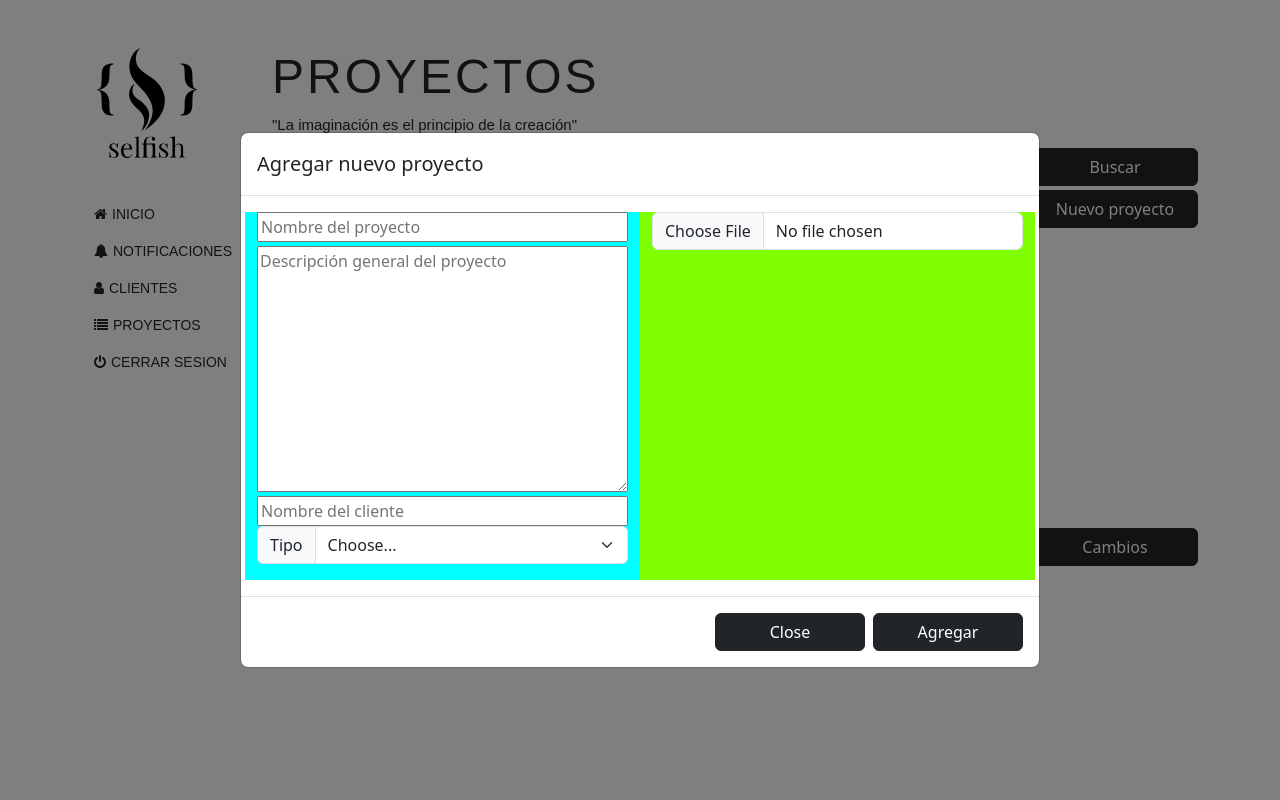
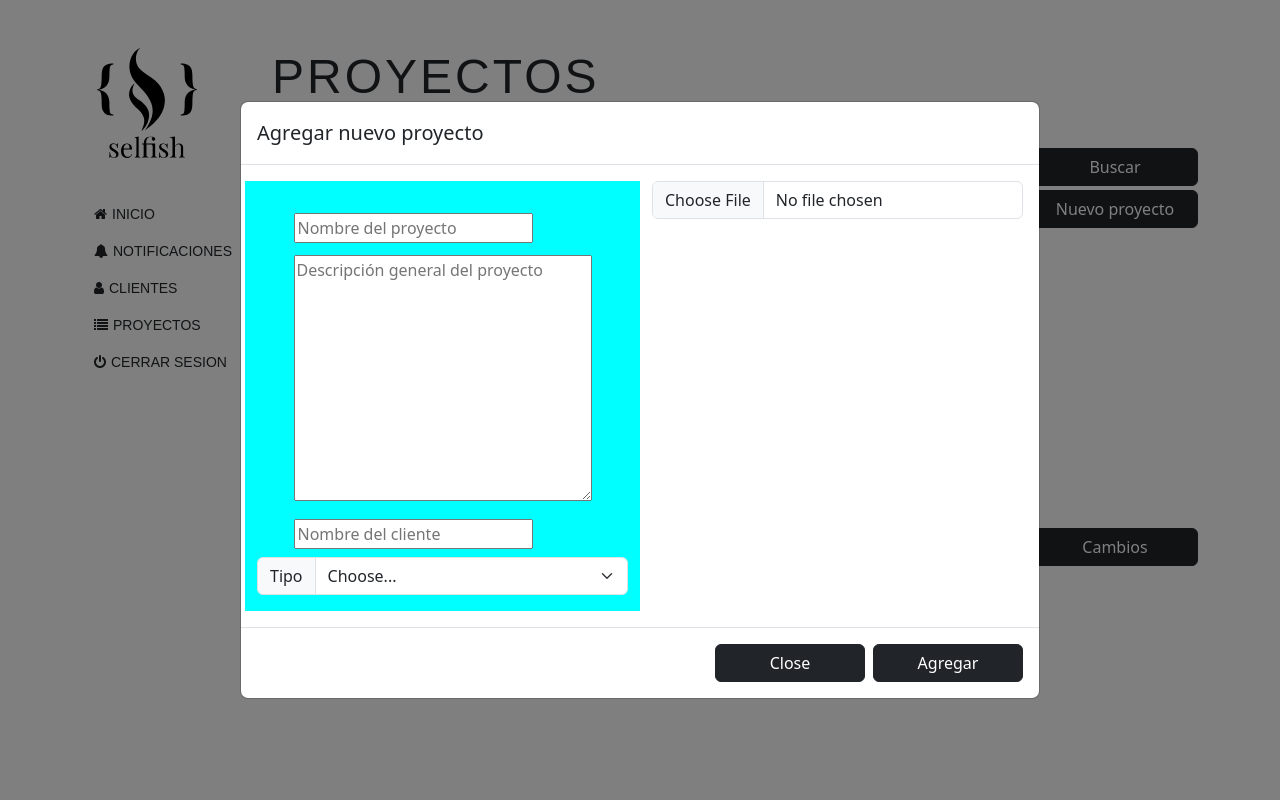
Before and after one commit to adriana-622/Clientes-selfish, a PHP site: page /Admin/Proyectos_admin.php in a window 1280 px wide, after a click on "Nuevo proyecto". Run offline with PHP 8.4, Linux system fonts and the light colour scheme.

Commit message:
14/03/2023

```diff
--- a/Admin/Cliente_admin.php
+++ b/Admin/Cliente_admin.php
@@ -23,8 +23,8 @@
             </div>
             <div class="d-grid gap-1 contenedor-botones" role="group" aria-label="Vertical button group">
                <a href="../Admin/Inicio_admin.php" class="btn btn-outline-dark"><i class="fa fa-home "></i>Inicio</a>
-               <a class="btn btn-outline-dark"><i class="fa fa-bell "></i>Notificaciones</a>
-               <a href="../Admin/Cliente_admin.php"class="btn btn-outline-dark"><i class="fa fa-user "></i>Clientes</a>
+               <a href="../Admin/Notificaciones_admin.php" class="btn btn-outline-dark"><i class="fa fa-bell "></i>Notificaciones</a>
+               <a href="../Admin/Cliente_admin.php" class="btn btn-outline-dark"><i class="fa fa-user "></i>Clientes</a>
                <a href="../Admin/Proyectos_admin.php" class="btn btn-outline-dark"><i class="fa fa-list "></i>Proyectos</a>
                <a href="#" class="btn btn-outline-dark"><i class="fa fa-power-off "></i>Cerrar sesion</a>
             </div>
--- a/Admin/Proyectos_admin.php
+++ b/Admin/Proyectos_admin.php
@@ -59,8 +59,6 @@
             </div>
          </div>
          <!--MODAL-->
-         <!-- Button trigger modal -->
-         <!-- Modal -->
          <div class="modal fade" id="contenedor-modal"  data-bs-keyboard="false" tabindex="-1" aria-labelledby="staticBackdropLabel" aria-hidden="true">
             <div class="modal-dialog modal-dialog-centered modal-lg">
             <div class="modal-content">
@@ -69,14 +67,20 @@
                   <!--<button type="button" class="btn-close" data-bs-dismiss="modal" aria-label="Close"></button>-->
                </div>
                <div class="modal-body">
-                  <div class="row">
+                  <div class="row ">
                      <div class="col-md-6" style="background-color: aqua;">
-                        <div class="d-grid gap-1 cont-input">
-                           <input type="text" placeholder="Nombre del proyecto">
+                        <div class="pt-3 d-grid gap-1 cont-input justify-content-around">
+                           <div class="pt-3">
+                           <input class="cont-input" type="text" placeholder="Nombre del proyecto">
+                           </div>
+                           <div class="pt-2">
                            <textarea name="" id="" cols="30" rows="10" placeholder="Descripción general del proyecto"></textarea>
+                           </div>
+                           <div class="pt-2">
                            <input type="text" placeholder="Nombre del cliente">
+                           </div>
                         </div>
-                        <div class="input-group mb-3">
+                        <div class="pt-2 input-group mb-3">
                            <label class="input-group-text" for="inputGroupSelect01">Tipo</label>
                            <select class="form-select" id="inputGroupSelect01">
                              <option selected>Choose...</option>
@@ -86,7 +90,7 @@
                            </select>
                          </div>
                      </div>
-                     <div class="col-md-6 contenedor-img-proyect" style="background-color: chartreuse;">
+                     <div class="col-md-6 subir-imagen" >
                         <div class="mb-3 contenedor-file-modal">
                            <input class="form-control" type="file" id="formFile">
                          </div>
--- a/css/estilo_admin.css
+++ b/css/estilo_admin.css
@@ -101,6 +101,12 @@
 .btn-modal-proyect{
     width: 150px;
 }
+.subir-imagen.contenedor-file-modal.form-control{
+    height: 200px;
+    background-color: aqua;
+}
+
+
 
 /*NOTIFICACIONES-ADMIN*/
 /*Modifica el contenedor donde tiene el contenido que compone las notificaciones*/
@@ -136,6 +142,9 @@ color: #D4AF37;
     padding: 0px ;
 }
 
+img.imagen-modificacion{
+    width: 100px;
+}
 
 
 /*CLIENTE_ADMIN*/
```
Also changed, not shown: Admin/Notificaciones_admin.php (+18 -16 lines).
